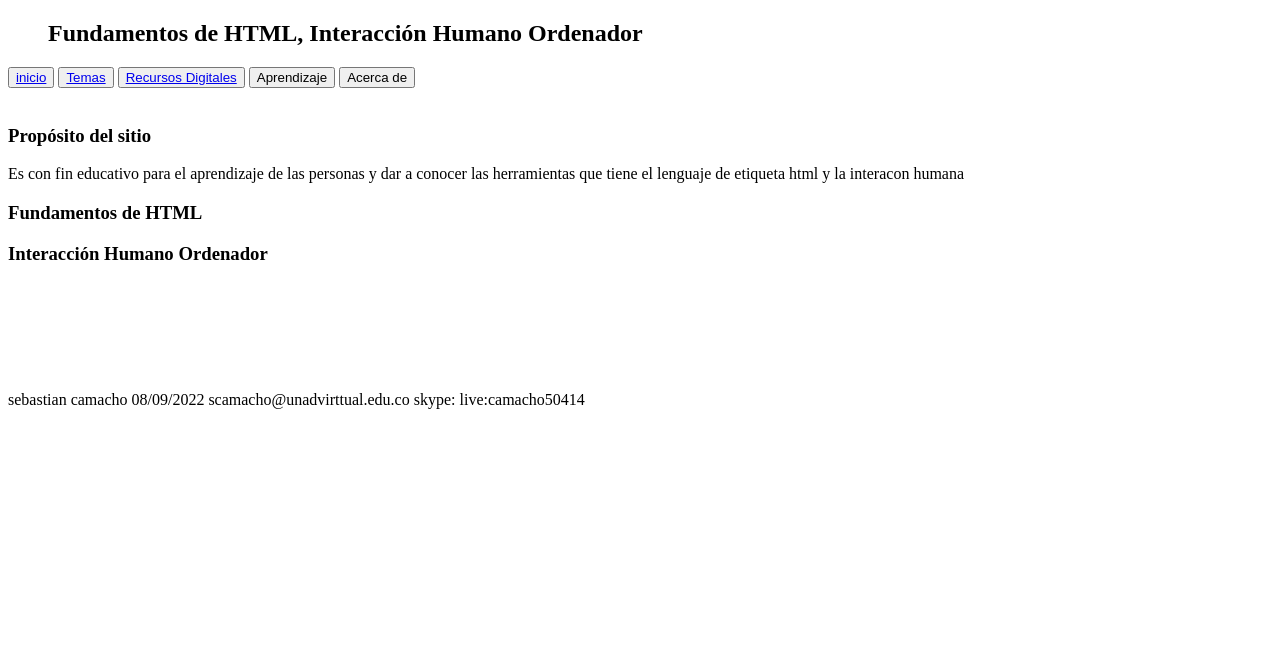
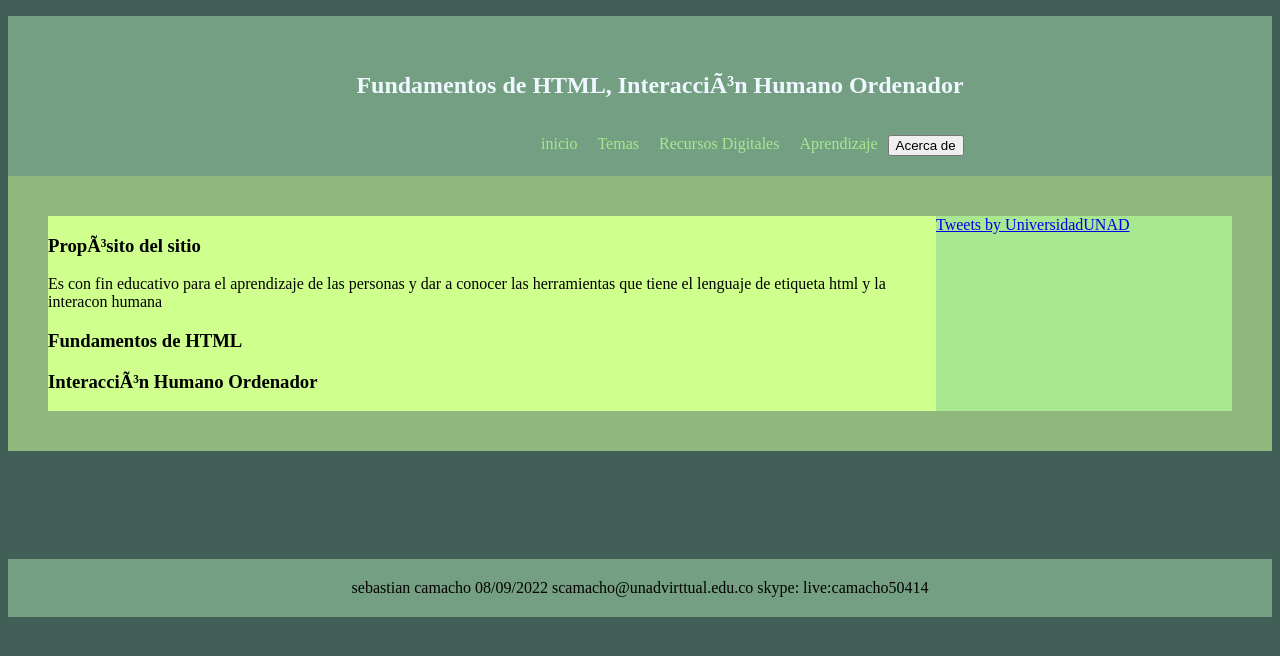
Before and after one commit to seca11l/Dsw-Sebastian-camacho, a plain HTML site: page Fase 3/DESING.html in a window 1280 px wide. Drawn offline with Linux system fonts and the light colour scheme.

Commit message:
2 cambios

```diff
--- a/Fase 3/DESING.html
+++ b/Fase 3/DESING.html
@@ -5,34 +5,43 @@
             <p>
         <title>INTERACIONISMO HUMANO Y PRINCIPIOS WEB</title>
             </p>
+            <link rel="stylesheet" href="color.css">
         </head>
 <body>
-   <header>
-        <nav>
+   <header class="cabeza">
+        <nav class="titulo">
             <ul>
-              <h1 aling="center">Fundamentos de HTML, Interacción Humano Ordenador</h1></ul>
-             <div class="Menu" aling="left">
-               <button> <a href="DESING.html">inicio</a> </button>
-               <button><a href="Sesiones/Temas.html">Temas</a> </button>
-               <button><a href="Sesiones/Recursos.html">Recursos Digitales</a></button>
-                <button>Aprendizaje</button>
-               <button> Acerca de </button>
+            <h1 style="color:aliceblue;">Fundamentos de HTML, Interacción Humano Ordenador</h1></ul>
+             <div class="Menu">
+               <a class="sobre"href="DESING.html">inicio</a>
+               <a class="tema"href="Sesiones/Temas.html">Temas</a>
+               <a href="Sesiones/Recursos.html">Recursos Digitales</a>
+                <a href="Sesiones/aprendizaje.html">Aprendizaje</a>
+               <button class="boton"> Acerca de </button>
               <!-- <li class="nav-item"><a class="nav-link" href="assets/seciones/home.html">About Us</a></li-->
               </div>
 
          </nav>
-         <br>
-         <article>
-          <section> <h1>Propósito del sitio</h1> <p> Es con fin educativo para el aprendizaje de las personas y dar a conocer las herramientas que tiene el lenguaje de etiqueta html y la interacon humana </p></section>
-            <h3>Fundamentos de HTML</h3>
-                 <H3>Interacción Humano Ordenador</H3>
-
+         <main class="centro">
+                 <section class="lateral" >
+                     <article class="bloque">
+                          <h1>Propósito del sitio</h1> <p> Es con fin educativo para el aprendizaje de las personas y dar a conocer las herramientas que tiene el lenguaje de etiqueta html y la interacon humana </p>
+                       </article>
+                 <article>
+                  <h3>Fundamentos de HTML</h3>
+                  <H3>Interacción Humano Ordenador</H3>
+                 </article>
 
                 </article>
+                  </section>
+                 <aside class="tw">
+                  <a class="twitter-timeline" data-width="" data-height="200" href="https://twitter.com/UniversidadUNAD?ref_src=twsrc%5Etfw">Tweets by UniversidadUNAD</a> <script async src="https://platform.twitter.com/widgets.js" charset="utf-8"></script>
+                  </aside>
+          </main>
    </header>
 </body>
     </head>
     <br>
     <br><br><br><br><br>
-    <footer> sebastian camacho 08/09/2022 scamacho@unadvirttual.edu.co skype: live:camacho50414</footer>
+    <footer class="pie"> sebastian camacho 08/09/2022 scamacho@unadvirttual.edu.co skype: live:camacho50414</footer>
 </html>
--- /dev/null
+++ b/Fase 3/color.css
@@ -0,0 +1,72 @@
+body{
+    background: #425F57;
+
+
+}
+
+
+.centro{
+background-color: #90B77D;
+padding: 40px;
+display: grid;
+grid-template-columns: 1fr 1fr 1fr 1fr ;
+}
+
+.lateral{
+    background-color: #CFFF8D;
+   grid-column: 1/4;
+}
+.Menu {
+    display: flex;
+    justify-content: right;
+   /* background-color:blueviolet;*/
+    padding:  ;
+
+  }
+
+.titulo{
+    display: grid;
+    justify-content: center;
+    background:#749F82;
+    padding: 20px;
+
+  }
+  .Menu a {
+    justify-content: left;
+   text-decoration: none;
+   color:#A8E890;
+padding: 0 10px;
+  }
+
+  .Menu a:hover {
+    background-color:#A8E890;
+   color: #749F82;
+
+  }
+ /* .Menu a.sobre{
+
+    background-color: #A8E890;
+    color: #CFFF8D;
+  }
+
+  .Menu a.tema{
+
+    background-color: #A8E890;
+    color: #CFFF8D;
+  }
+*/
+.pie{
+    display: flex;
+    justify-content: center;
+    background:#749F82;
+    padding: 20px;
+}
+
+.bloque{
+
+
+}
+.tw{
+    background-color: #A8E890;
+  grid-column: 4/5;
+}
```
Also changed, not shown: Fase 3/Sesiones/Recursos.html (+9 -2 lines), Fase 3/Sesiones/Tema 1.html (+11 -3 lines), Fase 3/Sesiones/Temas.html (+9 -0 lines), Fase 3/Sesiones/aprendizaje.html (added, +21 -0 lines), Fase 3/Sesiones/tema 2.html (+10 -2 lines).
